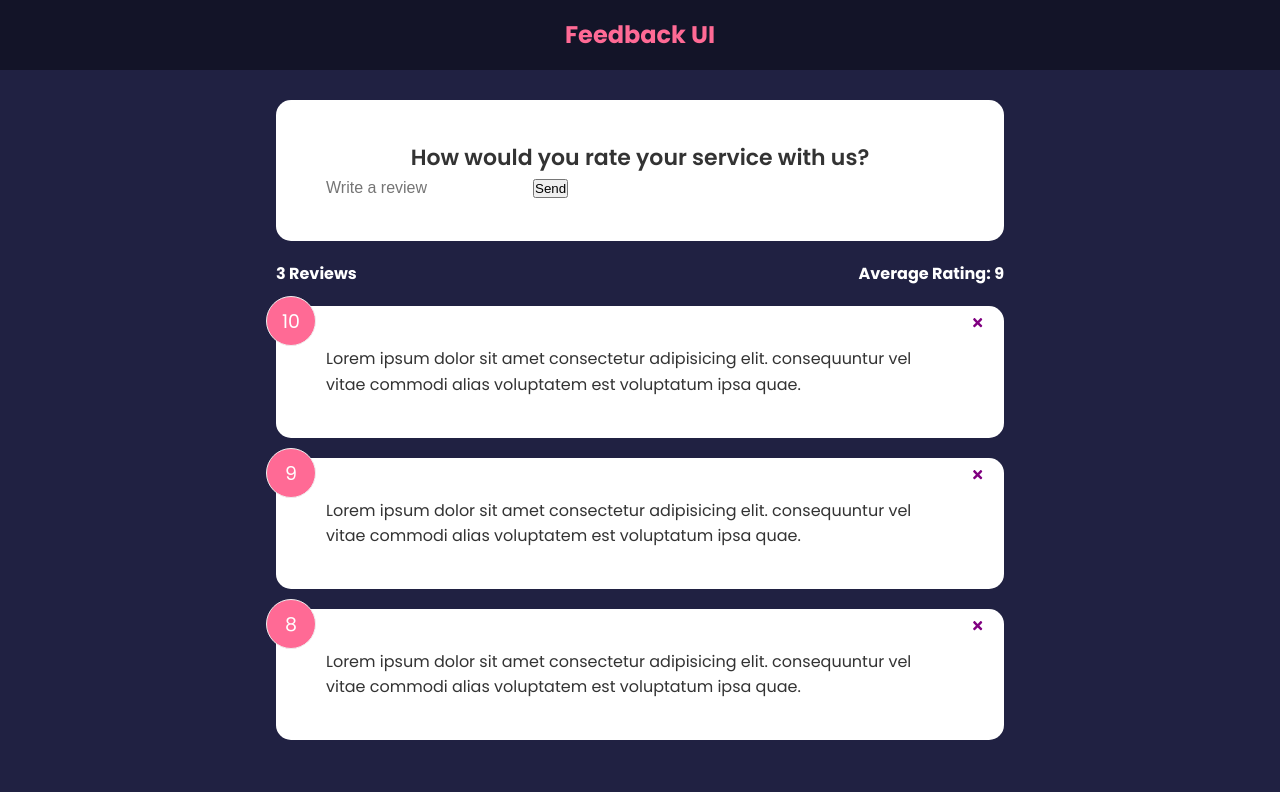
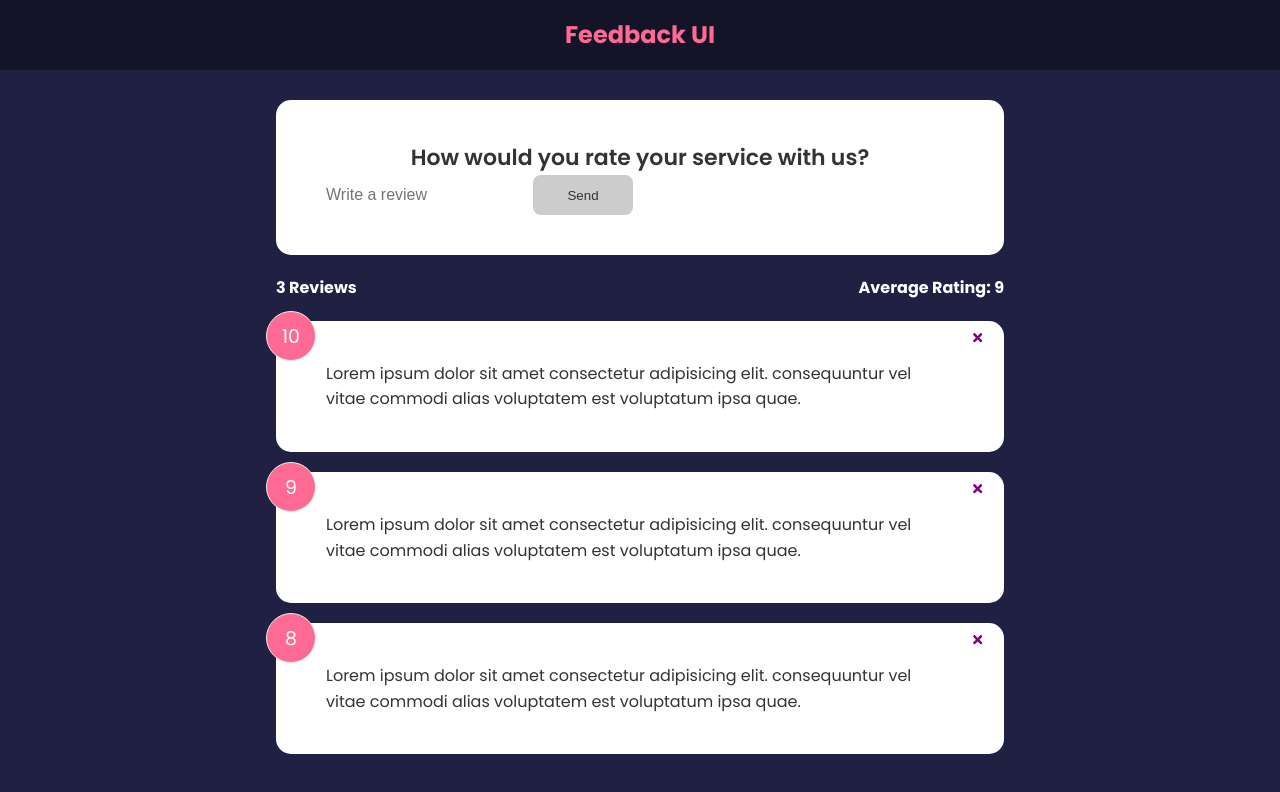
Before and after one commit to f90dErry/feedback, a React (Create React App) app: page / in a window 1280 px wide. Shown: the top 792 px of the page. Built offline with nearby package versions, Linux system fonts and the light colour scheme.

Commit message:
custom button
added a custom button with actions like disabling the button when character entered is less than 10

```diff
--- a/src/components/FeedbackForm.jsx
+++ b/src/components/FeedbackForm.jsx
@@ -1,10 +1,24 @@
 import { useState } from "react"
 import Card from "./shared/Card"
+import Button from "./shared/Button"
 
 function FeedbackForm() {
   const [text, setText] = useState('')
+  const [btnDisabled, setBtnDisabled] = useState(true)
+  const [message, setMessage] = useState('')
 
   const handleTextChange = (e) => {
+    if (text === '') {
+        setBtnDisabled(true)
+        setMessage(null)
+    } else if(text !== '' && text.trim().length <= 10) {
+        setMessage('Text must be at least 10 characters')
+        setBtnDisabled(true)
+    } else {
+        setMessage(null)
+        setBtnDisabled(false)
+    }
+
     setText(e.target.value)
   }
 
@@ -20,8 +34,10 @@
                 placeholder="Write a review "
                 value={text}
                 />
-                <button type="submit">Send</button>
+                <Button type="submit"  isDesabled={btnDisabled}>Send</Button>
             </div>
+
+            {message && <div className="message"> {message} </div>}
         </form>
     </Card>)
 
--- /dev/null
+++ b/src/components/shared/Button.jsx
@@ -0,0 +1,24 @@
+import PropTypes from 'prop-types'
+
+function Button({ children, version, type, isDesabled }) {
+  return (
+    <button type={type} disabled={isDesabled} className={`btn btn-${version}`}>
+       {children}
+    </button>
+  )
+}
+
+Button.defaultProps = {
+    version: 'primary',
+    type: 'button',
+    isDisabled: 'false'
+
+}
+Button.propTypes = {
+    children: PropTypes.node.isRequired,
+    version: PropTypes.string,
+    type: PropTypes.string,
+     isDisabled: PropTypes.bool
+}
+
+export default Button
```
